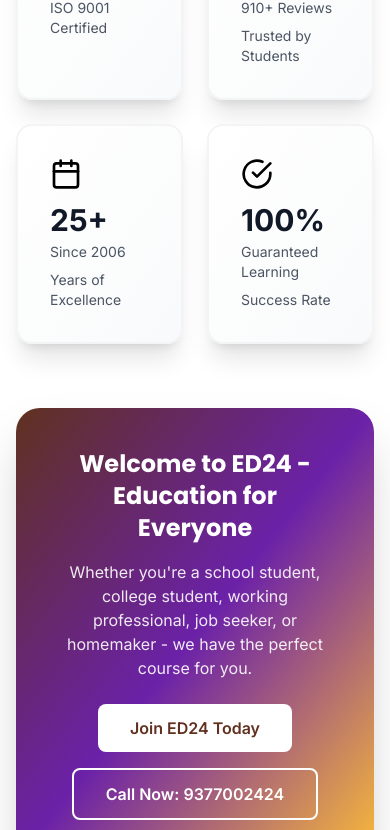
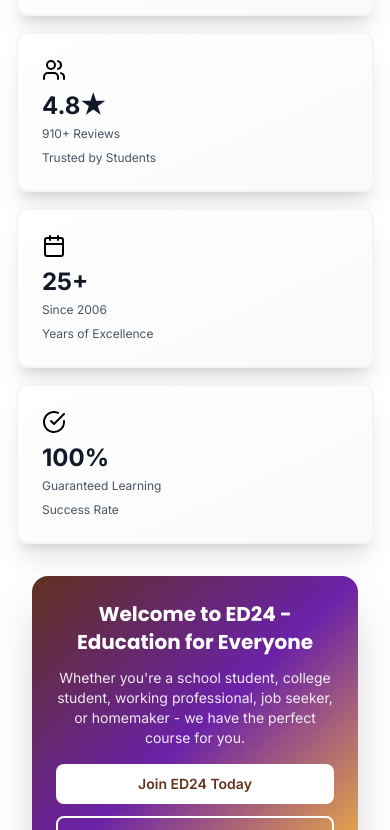
Before and after one commit to RaviparaliyaRP/ED24, a Next.js app: page / in a window 390 px wide. Shown: the part 5700-6530 px from the top of the page. Built offline with nearby package versions, Linux system fonts and the light colour scheme.

Commit message:
Complete mobile responsive fixes for all sections and fix mobile menu navigation

```diff
--- a/components/About.tsx
+++ b/components/About.tsx
@@ -73,7 +73,7 @@
             whileInView={{ opacity: 1, x: 0 }}
             viewport={{ once: true }}
             transition={{ duration: 0.4 }}
-            className="grid grid-cols-2 gap-6"
+            className="grid grid-cols-1 sm:grid-cols-2 gap-4 sm:gap-6"
           >
             {stats.map((stat, index) => {
               const IconComponent = stat.icon
@@ -84,16 +84,16 @@
                   whileInView={{ opacity: 1, y: 0 }}
                   viewport={{ once: true }}
                   transition={{ delay: index * 0.05, duration: 0.3 }}
-                  className="bg-gradient-to-br from-white to-gray-50 p-8 rounded-2xl shadow-xl border-2 border-gray-100 hover:border-ed24-orange/30 hover:shadow-2xl hover:scale-105 transition-all duration-300"
+                  className="bg-gradient-to-br from-white to-gray-50 p-6 sm:p-8 rounded-xl sm:rounded-2xl shadow-xl border-2 border-gray-100 hover:border-ed24-orange/30 hover:shadow-2xl hover:scale-105 transition-all duration-300"
                 >
-                  <IconComponent className={`w-8 h-8 ${stat.color} mb-3`} />
-                  <div className="text-3xl font-bold text-gray-900 mb-1">
+                  <IconComponent className={`w-6 h-6 sm:w-8 sm:h-8 ${stat.color} mb-2 sm:mb-3`} />
+                  <div className="text-2xl sm:text-3xl font-bold text-gray-900 mb-1">
                     {stat.value}
                   </div>
                   {stat.subValue && (
-                    <div className="text-sm text-gray-600 mb-2">{stat.subValue}</div>
+                    <div className="text-xs sm:text-sm text-gray-600 mb-2">{stat.subValue}</div>
                   )}
-                  <div className="text-sm text-gray-600">{stat.label}</div>
+                  <div className="text-xs sm:text-sm text-gray-600">{stat.label}</div>
                 </motion.div>
               )
             })}
@@ -106,27 +106,27 @@
           whileInView={{ opacity: 1, y: 0 }}
           viewport={{ once: true }}
           transition={{ duration: 0.4 }}
-          className="mt-16 text-center bg-gradient-to-br from-ed24-purple via-purple-800 to-ed24-orange rounded-3xl p-10 md:p-12 text-white shadow-2xl"
+          className="mt-8 sm:mt-16 text-center bg-gradient-to-br from-ed24-purple via-purple-800 to-ed24-orange rounded-2xl sm:rounded-3xl p-6 sm:p-10 md:p-12 text-white shadow-2xl mx-4"
         >
-          <h3 className="text-2xl md:text-3xl font-bold mb-4 font-heading">
+          <h3 className="text-xl sm:text-2xl md:text-3xl font-bold mb-3 sm:mb-4 font-heading">
             Welcome to ED24 - Education for Everyone
           </h3>
-          <p className="text-white/90 mb-6 max-w-2xl mx-auto">
+          <p className="text-white/90 mb-4 sm:mb-6 max-w-2xl mx-auto text-sm sm:text-base">
             Whether you're a school student, college student, working professional,
             job seeker, or homemaker - we have the perfect course for you.
           </p>
-          <div className="flex flex-col sm:flex-row items-center justify-center gap-4">
+          <div className="flex flex-col sm:flex-row items-center justify-center gap-3 sm:gap-4">
             <a
               href="https://wa.me/919377002424"
               target="_blank"
               rel="noopener noreferrer"
-              className="bg-white text-ed24-purple px-8 py-3 rounded-lg font-semibold hover:bg-gray-100 transition-colors"
+              className="bg-white text-ed24-purple px-6 sm:px-8 py-2.5 sm:py-3 rounded-lg font-semibold hover:bg-gray-100 transition-colors text-sm sm:text-base w-full sm:w-auto text-center"
             >
               Join ED24 Today
             </a>
             <a
               href="tel:9377002424"
-              className="border-2 border-white text-white px-8 py-3 rounded-lg font-semibold hover:bg-white/10 transition-colors"
+              className="border-2 border-white text-white px-6 sm:px-8 py-2.5 sm:py-3 rounded-lg font-semibold hover:bg-white/10 transition-colors text-sm sm:text-base w-full sm:w-auto text-center"
             >
               Call Now: 9377002424
             </a>
--- a/components/Contact.tsx
+++ b/components/Contact.tsx
@@ -49,14 +49,14 @@
           </p>
         </motion.div>
 
-        <div className="grid md:grid-cols-2 gap-12">
+        <div className="grid md:grid-cols-2 gap-6 sm:gap-8 md:gap-12">
           {/* Contact Form */}
           <motion.div
             initial={{ opacity: 0, x: -30 }}
             whileInView={{ opacity: 1, x: 0 }}
             viewport={{ once: true }}
             transition={{ duration: 0.6 }}
-            className="bg-gradient-to-br from-gray-50 to-white rounded-2xl p-8 shadow-lg"
+            className="bg-gradient-to-br from-gray-50 to-white rounded-xl sm:rounded-2xl p-6 sm:p-8 shadow-lg"
           >
             <h3 className="text-2xl font-bold text-ed24-purple mb-6 font-heading">
               Send us a Message
--- a/components/Partners.tsx
+++ b/components/Partners.tsx
@@ -41,7 +41,7 @@
         </motion.div>
 
         {/* Partners Grid */}
-        <div className="grid md:grid-cols-3 gap-8">
+        <div className="grid grid-cols-1 sm:grid-cols-2 lg:grid-cols-3 gap-6 sm:gap-8">
           {partners.map((partner, index) => (
             <motion.div
               key={index}
@@ -49,16 +49,16 @@
               whileInView={{ opacity: 1, y: 0 }}
               viewport={{ once: true }}
               transition={{ delay: index * 0.2, duration: 0.6 }}
-              className="bg-gradient-to-br from-ed24-purple/5 to-ed24-orange/5 rounded-2xl p-8 border-2 border-gray-100 hover:border-ed24-orange transition-all duration-300 text-center"
+              className="bg-gradient-to-br from-ed24-purple/5 to-ed24-orange/5 rounded-xl sm:rounded-2xl p-6 sm:p-8 border-2 border-gray-100 hover:border-ed24-orange transition-all duration-300 text-center"
             >
-              <div className="text-6xl mb-4">{partner.logo}</div>
-              <div className="bg-ed24-orange text-white text-xs font-semibold px-3 py-1 rounded-full inline-block mb-4">
+              <div className="text-4xl sm:text-5xl md:text-6xl mb-3 sm:mb-4">{partner.logo}</div>
+              <div className="bg-ed24-orange text-white text-xs font-semibold px-2 sm:px-3 py-0.5 sm:py-1 rounded-full inline-block mb-3 sm:mb-4">
                 AUTHORIZED PARTNER
               </div>
-              <h3 className="text-2xl font-bold text-ed24-purple mb-3 font-heading">
+              <h3 className="text-xl sm:text-2xl font-bold text-ed24-purple mb-2 sm:mb-3 font-heading">
                 {partner.name}
               </h3>
-              <p className="text-gray-600 text-sm">
+              <p className="text-gray-600 text-xs sm:text-sm">
                 {partner.description}
               </p>
             </motion.div>
--- a/components/Reviews.tsx
+++ b/components/Reviews.tsx
@@ -56,7 +56,7 @@
         </motion.div>
 
         {/* Reviews Grid */}
-        <div className="grid md:grid-cols-3 gap-8">
+        <div className="grid grid-cols-1 md:grid-cols-2 lg:grid-cols-3 gap-6 sm:gap-8">
           {reviews.map((review, index) => (
             <motion.div
               key={index}
@@ -64,28 +64,28 @@
               whileInView={{ opacity: 1, y: 0 }}
               viewport={{ once: true }}
               transition={{ delay: index * 0.2, duration: 0.6 }}
-              className="bg-white rounded-xl p-6 shadow-lg border border-gray-100 hover:shadow-xl transition-shadow"
+              className="bg-white rounded-lg sm:rounded-xl p-5 sm:p-6 shadow-lg border border-gray-100 hover:shadow-xl transition-shadow"
             >
               {/* Stars */}
-              <div className="flex gap-1 mb-4">
+              <div className="flex gap-1 mb-3 sm:mb-4">
                 {[...Array(review.rating)].map((_, i) => (
-                  <Star key={i} className="w-5 h-5 fill-ed24-orange text-ed24-orange" />
+                  <Star key={i} className="w-4 h-4 sm:w-5 sm:h-5 fill-ed24-orange text-ed24-orange" />
                 ))}
               </div>
 
               {/* Review Text */}
-              <p className="text-gray-700 mb-6 italic">
+              <p className="text-gray-700 mb-4 sm:mb-6 italic text-sm sm:text-base">
                 "{review.text}"
               </p>
 
               {/* Author */}
-              <div className="flex items-center gap-3 pt-4 border-t border-gray-100">
-                <div className="w-12 h-12 bg-ed24-orange/10 rounded-full flex items-center justify-center text-2xl">
+              <div className="flex items-center gap-3 pt-3 sm:pt-4 border-t border-gray-100">
+                <div className="w-10 h-10 sm:w-12 sm:h-12 bg-ed24-orange/10 rounded-full flex items-center justify-center text-xl sm:text-2xl">
                   {review.avatar}
                 </div>
                 <div>
-                  <div className="font-semibold text-gray-900">{review.name}</div>
-                  <div className="text-sm text-gray-600">{review.course}</div>
+                  <div className="font-semibold text-gray-900 text-sm sm:text-base">{review.name}</div>
+                  <div className="text-xs sm:text-sm text-gray-600">{review.course}</div>
                 </div>
               </div>
             </motion.div>
@@ -100,11 +100,11 @@
           transition={{ delay: 0.6, duration: 0.6 }}
           className="text-center mt-12"
         >
-          <a
+              <a
             href="https://www.justdial.com"
             target="_blank"
             rel="noopener noreferrer"
-            className="text-ed24-purple hover:text-ed24-orange font-semibold transition-colors underline"
+            className="text-ed24-purple hover:text-ed24-orange font-semibold transition-colors underline text-sm sm:text-base"
           >
             Read more reviews on JustDial →
           </a>
```
